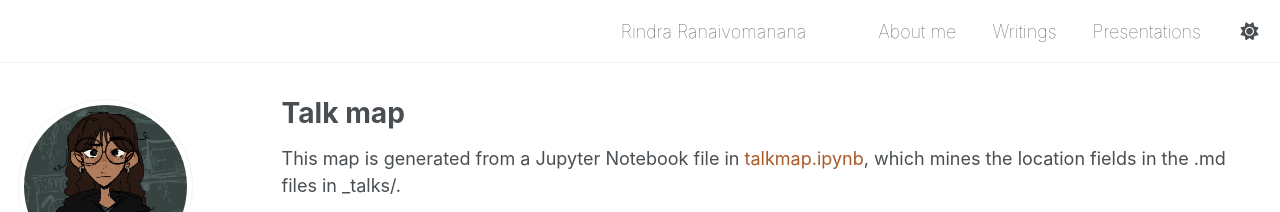
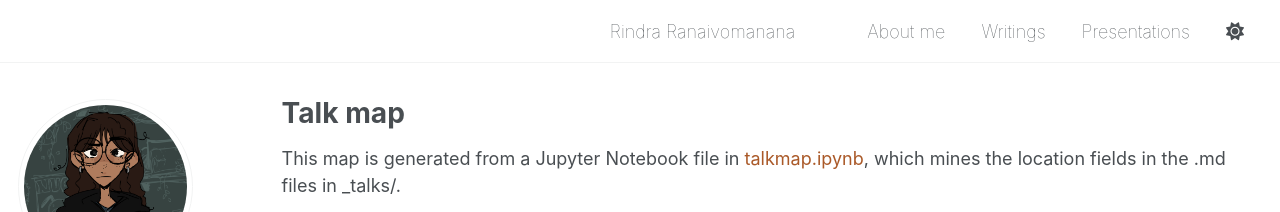
Before and after one commit to rindrafanomezana/rindrafanomezana.github.io, a Jekyll site: the page built from _pages/talkmap.html, in a window 1280 px wide. Shown: the top 212 px of the page. Built offline with Jekyll 4.4.1, drawn with Linux system fonts in a browser that asks for light colours; nearby versions of some CDN libraries.

Commit message:
Update masthead.html

```diff
--- a/_includes/masthead.html
+++ b/_includes/masthead.html
@@ -29,11 +29,17 @@
             </li>
           {% endfor %}
 
-          <!-- Theme toggle -->
+          <!-- Theme toggle
           <li id="theme-toggle" class="masthead__menu-item persist tail">
             <a><i id="theme-icon" class="fa-solid fa-sun" aria-hidden="true" title="toggle theme"></i></a>
-          </li>
+          </li>-->
         </ul>
+        <!-- Move theme toggle outside of greedy-nav list -->
+          <div id="theme-toggle-wrapper" style="margin-left: 1rem;">
+            <a id="theme-toggle" class="masthead__menu-item" style="display: inline-block;">
+              <i id="theme-icon" class="fa-solid fa-sun" aria-hidden="true" title="toggle theme"></i>
+            </a>
+          </div>
 
         <!-- Overflow menu handled by GreedyNav -->
         <ul class="hidden-links hidden"></ul>
```
